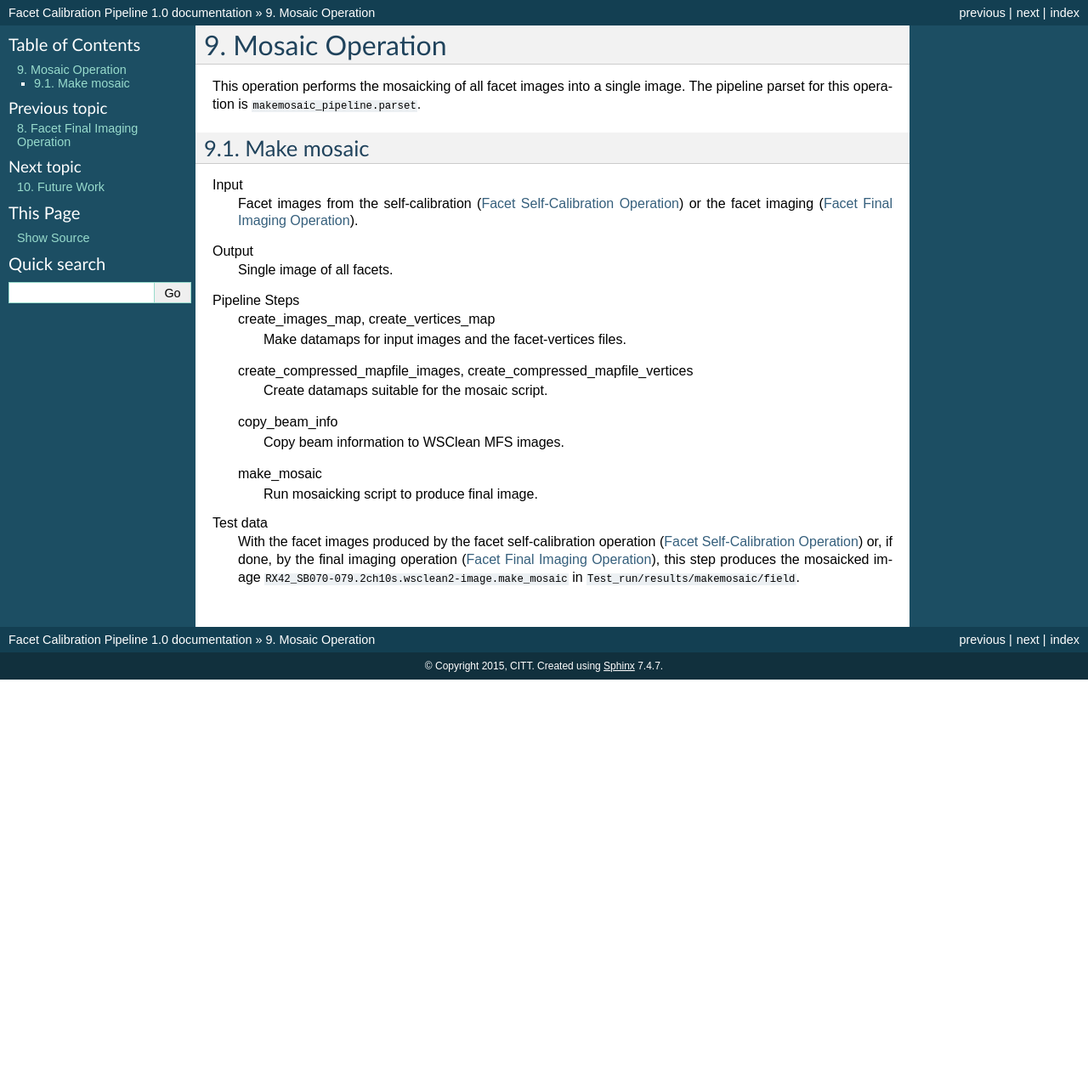
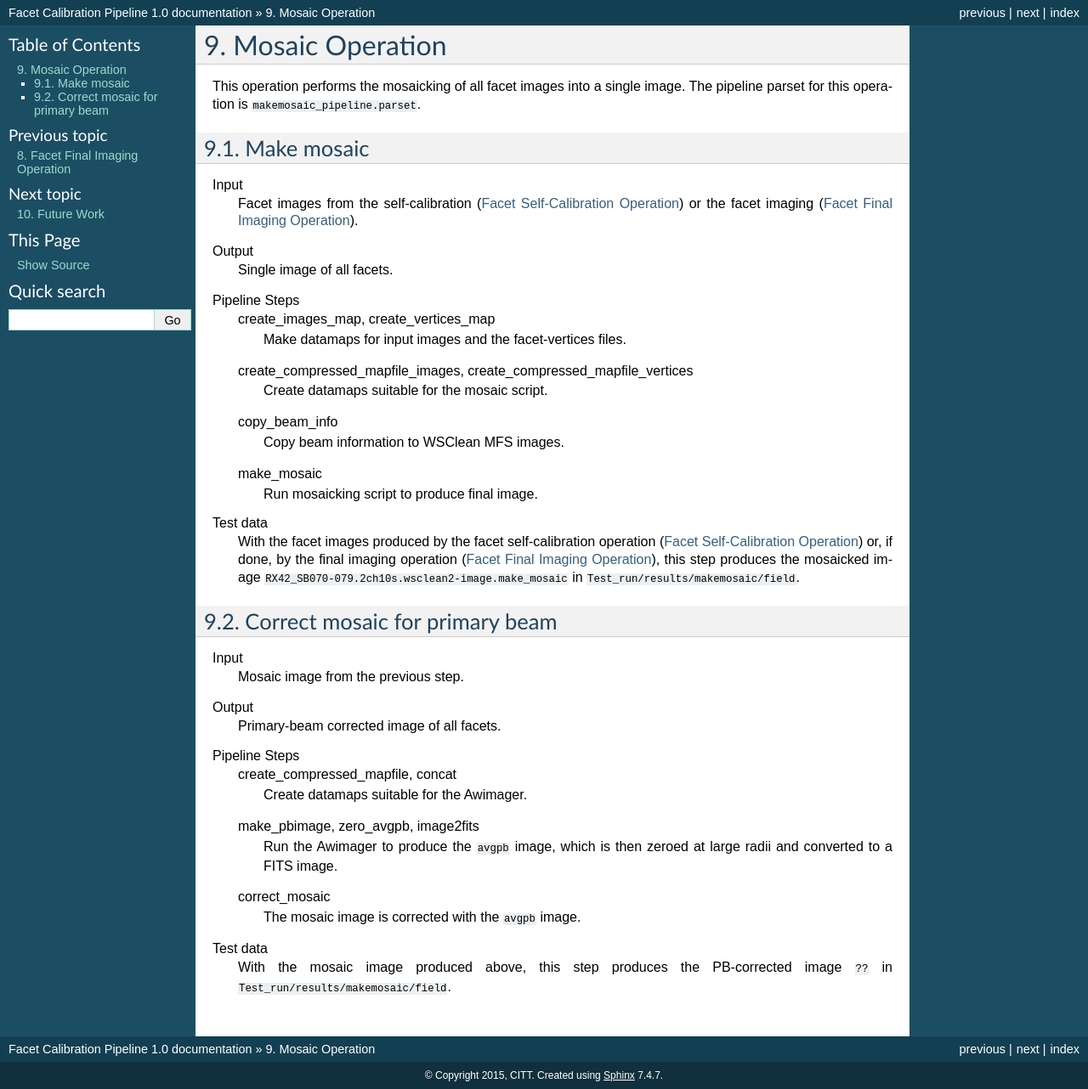
Before and after one commit to lofar-astron/factor, a Sphinx documentation site: the page built from doc/source/mosaic.rst, in a window 1280 px wide. Shown: the whole page at 85% size. Built offline with Sphinx 7.4.7, drawn with Linux system fonts in a browser that asks for light colours; before the commit the page ends 900 px from its top, so only the background shows below that.

```diff
--- a/doc/source/mosaic.rst
+++ b/doc/source/mosaic.rst
@@ -30,3 +30,25 @@ Pipeline Steps
 
 Test data
     With the facet images produced by the facet self-calibration operation (:ref:`facet_selfcal`) or, if done, by the final imaging operation (:ref:`facet_image`), this step produces the mosaicked image ``RX42_SB070-079.2ch10s.wsclean2-image.make_mosaic`` in ``Test_run/results/makemosaic/field``.
+
+
+Correct mosaic for primary beam
+-------------------------------
+Input
+	Mosaic image from the previous step.
+
+Output
+    Primary-beam corrected image of all facets.
+
+Pipeline Steps
+    create_compressed_mapfile, concat
+        Create datamaps suitable for the Awimager.
+
+    make_pbimage, zero_avgpb, image2fits
+        Run the Awimager to produce the ``avgpb`` image, which is then zeroed at large radii and converted to a FITS image.
+
+    correct_mosaic
+        The mosaic image is corrected with the ``avgpb`` image.
+
+Test data
+    With the mosaic image produced above, this step produces the PB-corrected image ``??`` in ``Test_run/results/makemosaic/field``.
```
Also changed, not shown: 2 other files.
